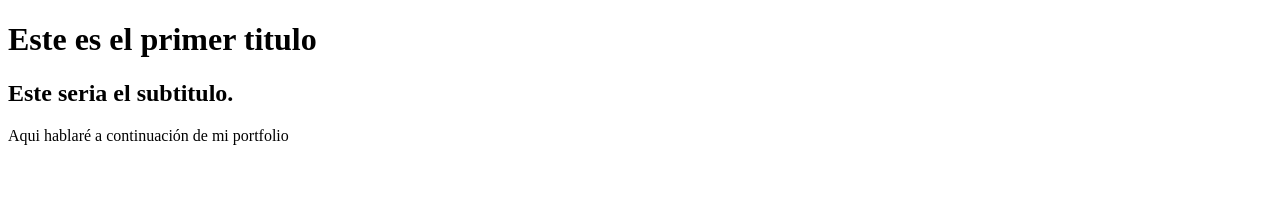
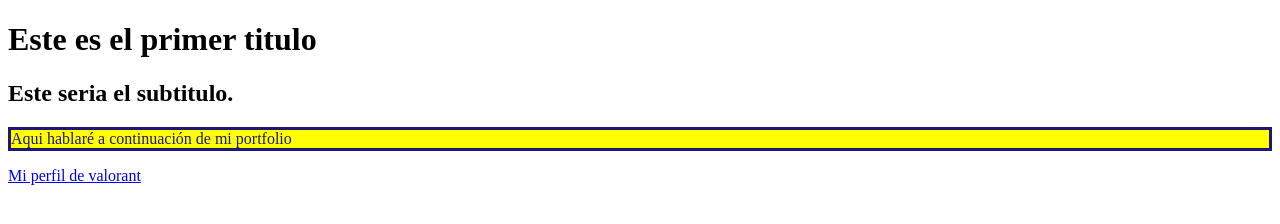
Before and after one commit to Erizillo/Erizillo.github.io, a plain HTML site: page index.html in a window 1280 px wide. Drawn offline with Linux system fonts and the light colour scheme.

Commit message:
Update index.html

```diff
--- a/index.html
+++ b/index.html
@@ -3,6 +3,7 @@
 <body>
 	<h1>Este es el primer titulo</h1>
 	<h2>Este seria el subtitulo.</h2>
-	<p>Aqui hablaré a continuación de mi portfolio</p>
+	<p style="color: #1d1778; background-color: yellow; border-style: solid;">Aqui hablaré a continuación de mi portfolio</p>
+	<a href="https://tracker.gg/valorant/profile/riot/DNT%20Erizillo%23DONUT/overview"> Mi perfil de valorant </a>
 </body>
 </html>
```
